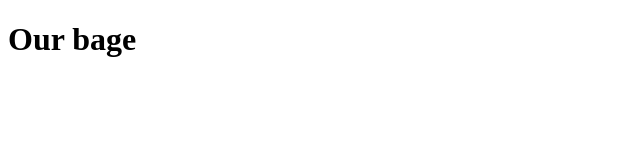
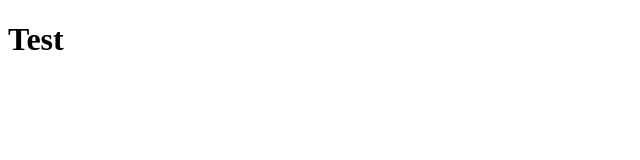
Before and after one commit to May-moon/Techcampus2, a plain HTML site: page index.html in a window 1280 px wide. Shown: the whole page, without its empty margins (0-640 px from the left). Drawn offline with Linux system fonts and the light colour scheme.

Commit message:
add new h1

```diff
--- a/index.html
+++ b/index.html
@@ -1,9 +1,9 @@
 <!DOCTYPE html>
 <html>
 <head>
-	<title>Hello</title>
+	<title>Hello there</title>
 </head>
 <body>
-<h1>Our bage</h1>
+<h1>Test</h1>
 </body>
 </html>
```
